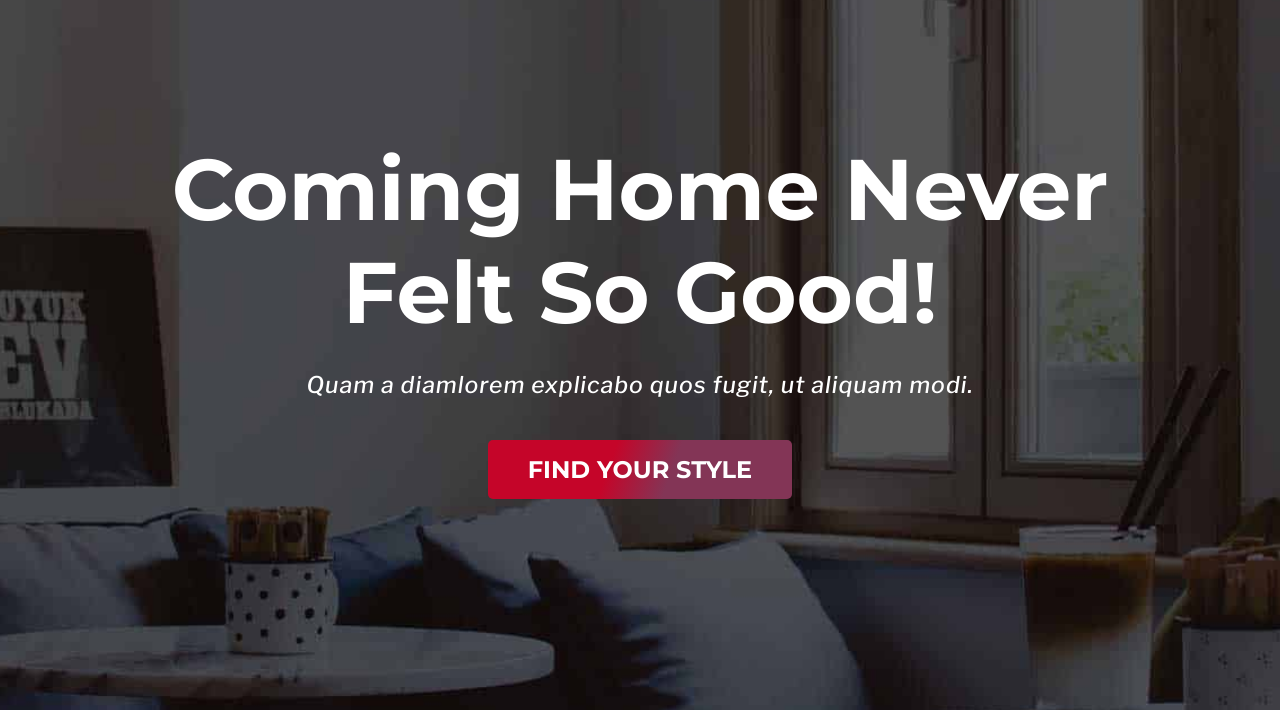
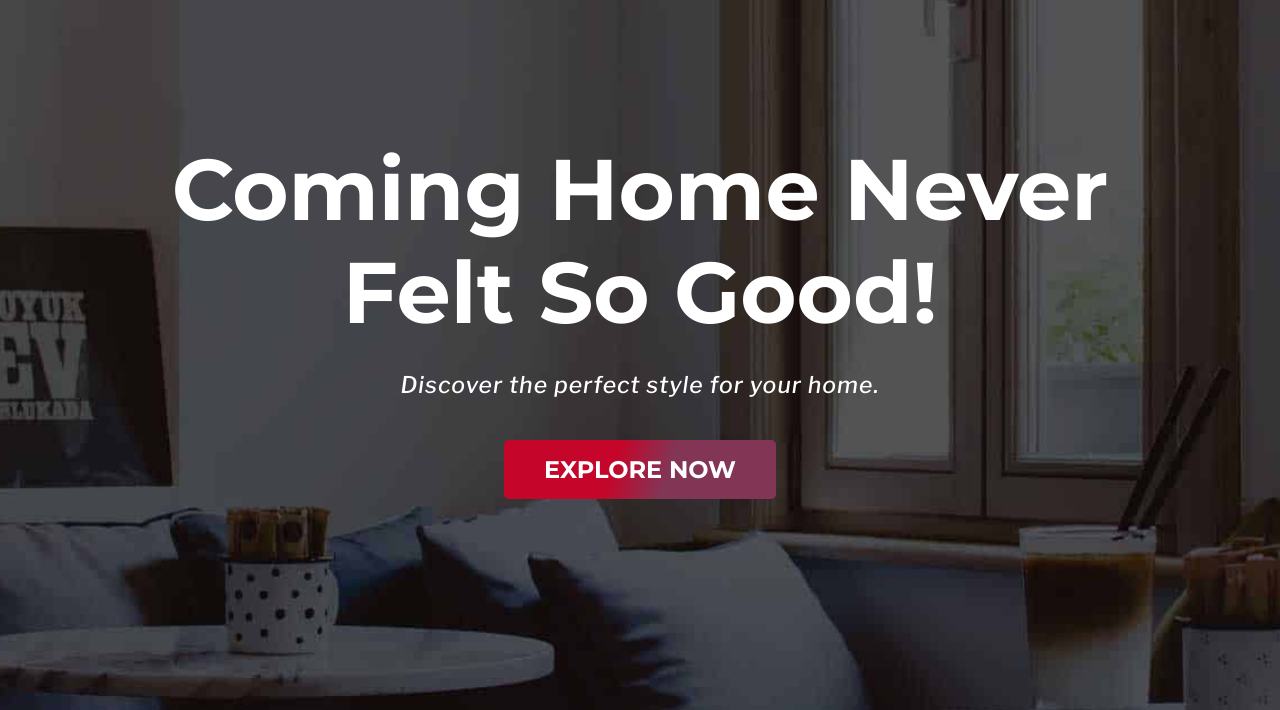
Before and after one commit to Sadia-Shahzadi/Home-Decor-Website, a plain HTML site: page index.html in a window 1280 px wide. Shown: the part 90-800 px from the top of the page. Drawn offline with nearby package versions, Linux system fonts and the light colour scheme.

Commit message:
Updated Index page

```diff
--- a/index.html
+++ b/index.html
@@ -35,8 +35,8 @@
           Coming Home Never <br />
           Felt So Good!
         </h1>
-        <p>Quam a diamlorem explicabo quos fugit, ut aliquam modi.</p>
-        <button>FIND YOUR STYLE</button>
+        <p>Discover the perfect style for your home.</p>
+        <button>EXPLORE NOW</button>
       </div>
     </header>
   </body>
```
